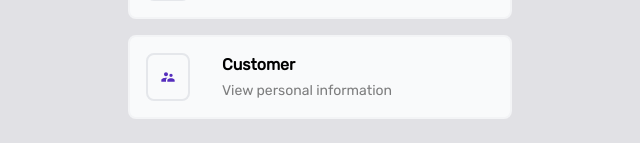
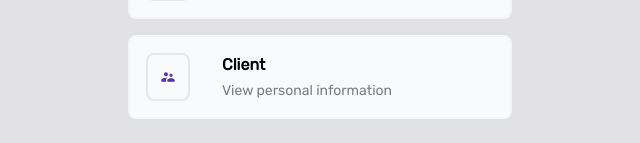
Before and after one commit to quabynah-bilson/iot-admin-pwa, a Next.js app: page /login in a window 1280 px wide. Shown: the part 392-535 px from the top of the page, without its empty margins (320-960 px from the left). Built offline with nearby package versions, Linux system fonts and the light colour scheme.

Commit message:
Updated client path

```diff
--- /dev/null
+++ b/pages/client.dashboard.js
@@ -0,0 +1,9 @@
+function ClientDashboardPage() {
+  return (
+    <div className="">
+      <div className="">client.dashboard</div>
+    </div>
+  );
+}
+
+export default ClientDashboardPage;
--- a/pages/dashboard.js
+++ b/pages/dashboard.js
@@ -66,6 +66,7 @@ function AdminDashboardPage({ feeds }) {
               {pages.map((value, index) => (
                 <button
                   onClick={() => setCurrentPage(index)}
+                  key={index}
                   className={`${
                     currentPage === index
                       ? "text-primary border-primary border-b-2"
--- a/pages/login.js
+++ b/pages/login.js
@@ -1,6 +1,8 @@
 import { useState } from "react";
 import {
+  kAdminUserType,
   kAppName,
+  kClientUserType,
   kLoginHeader,
   kLoginSubHead,
   kUsersRef,
@@ -17,12 +19,12 @@ import { MdSupervisorAccount } from "react-icons/md";
 
 export const accountTypes = [
   {
-    name: "Administrator",
+    name: kAdminUserType,
     desc: "Gain full access over the system",
     Icon: RiAdminLine,
   },
   {
-    name: "Customer",
+    name: kClientUserType,
     desc: "View personal information",
     Icon: MdSupervisorAccount,
   },
@@ -61,7 +63,9 @@ function LoginPage() {
           let userData = await getDoc(docRef);
           if (userData.exists && userData.data()["userType"] === userType) {
             localStorage.setItem(kUserType, userType);
-            router.push("/dashboard");
+            if (userType === kAdminUserType.toLowerCase())
+              router.push("/dashboard");
+            else router.push("/client.dashboard");
           } else {
             setLoading(false);
             alert(`The user type does not match the account details.`);
--- a/pages/register.js
+++ b/pages/register.js
@@ -1,6 +1,8 @@
 import { useState } from "react";
 import {
+  kAdminUserType,
   kAppName,
+  kClientUserType,
   kMessagingPublicKey,
   kRegisterHeader,
   kRegisterSubHead,
@@ -18,12 +20,12 @@ import { MdSupervisorAccount } from "react-icons/md";
 
 export const accountTypes = [
   {
-    name: "Administrator",
+    name: kAdminUserType,
     desc: "Gain full access over the system",
     Icon: RiAdminLine,
   },
   {
-    name: "Customer",
+    name: kClientUserType,
     desc: "View personal information",
     Icon: MdSupervisorAccount,
   },
@@ -81,7 +83,9 @@ function CreateAccountPage() {
 
           await setDoc(docRef, userData, { merge: true });
           localStorage.setItem(kUserType, userType);
-          router.push("/dashboard");
+          if (userType === kAdminUserType.toLowerCase())
+            router.push("/dashboard");
+          else router.push("/client.dashboard");
         } else {
           setLoading(false);
           alert(`An error occurred. ${error.message}`);
--- a/utils/constants.js
+++ b/utils/constants.js
@@ -1,6 +1,8 @@
 export const kAppName = "IoT Admin";
 export const kApiKey = "PD7E235IZN468BKG";
 export const kUserType = "user-type";
+export const kAdminUserType = "Administrator";
+export const kClientUserType = "Client";
 
 // region authentication
 export const kLoginHeader = "Sign in to get started";
```
